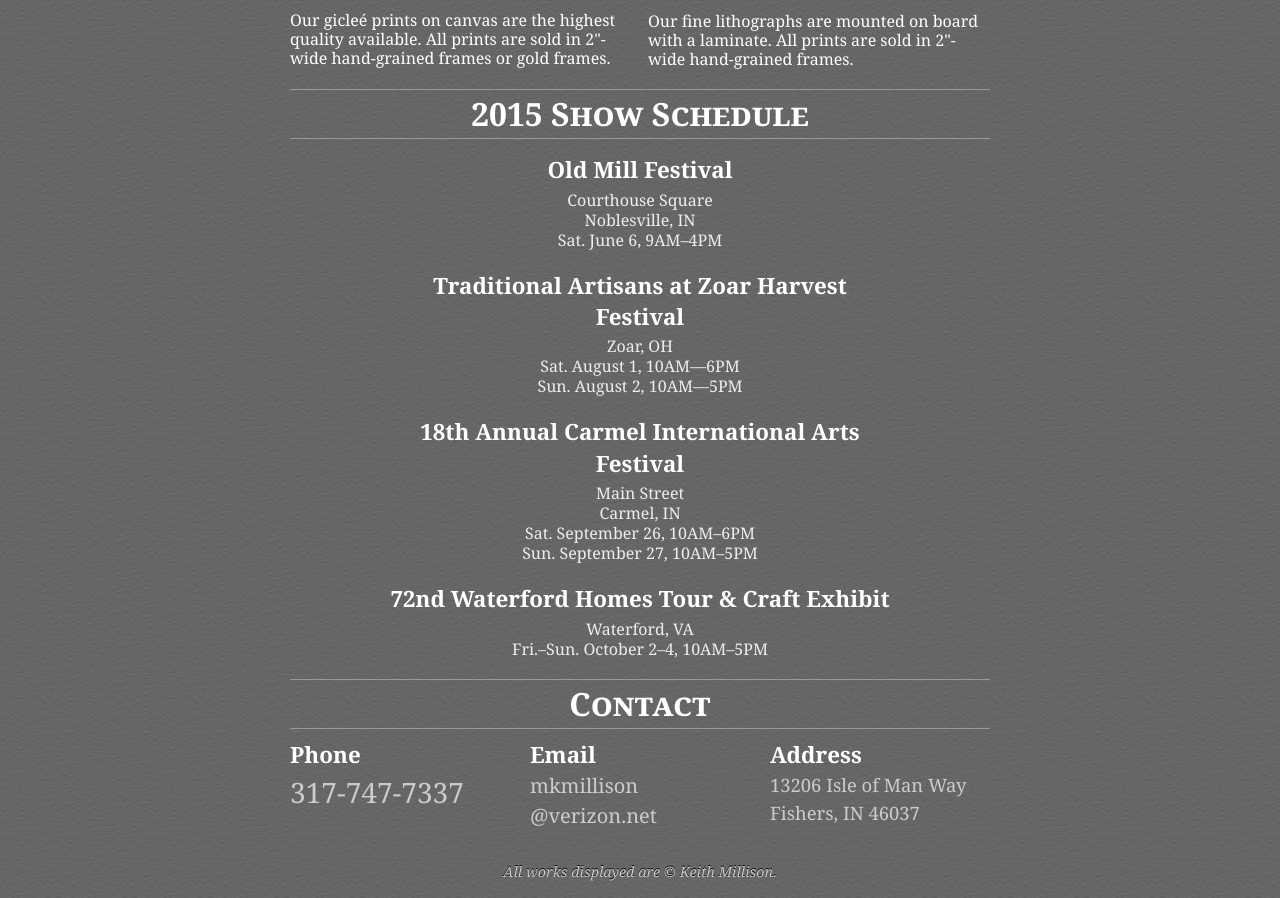
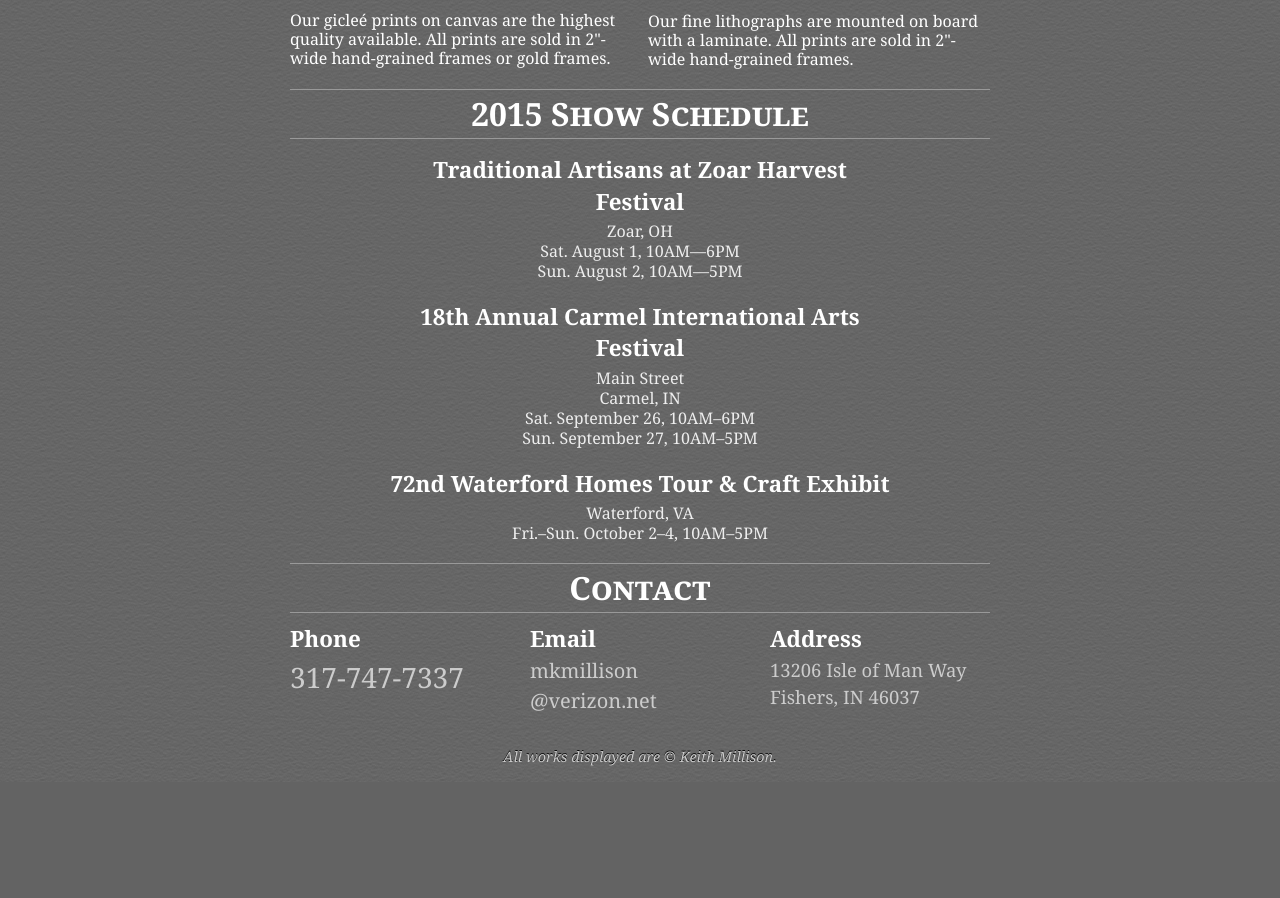
Before and after one commit to gakimball/folkart, a PHP site: page / in a window 1280 px wide. Shown: the part 507-1405 px from the top of the page. After the commit the page ends 1273 px from the top, so only its background shows below. Run offline with PHP 8.4, Linux system fonts and the light colour scheme; some libraries are stand-ins or nearby versions.

Commit message:
Remove Old Mill Festival from schedule

```diff
--- a/index.php
+++ b/index.php
@@ -12,13 +12,6 @@
 			</div>
 
 			<h2>2015 Show Schedule</h2>
-
-			<div class="sch-item">
-				<h3>Old Mill Festival</h3>
-				<p class="sch-place">Courthouse Square</p>
-				<p class="sch-place">Noblesville, IN</p>
-				<p class="sch-date">Sat. June 6, 9AM&ndash;4PM</p>
-			</div>
 
 			<div class="sch-item">
 				<h3>Traditional Artisans at Zoar Harvest Festival</h3>
```
